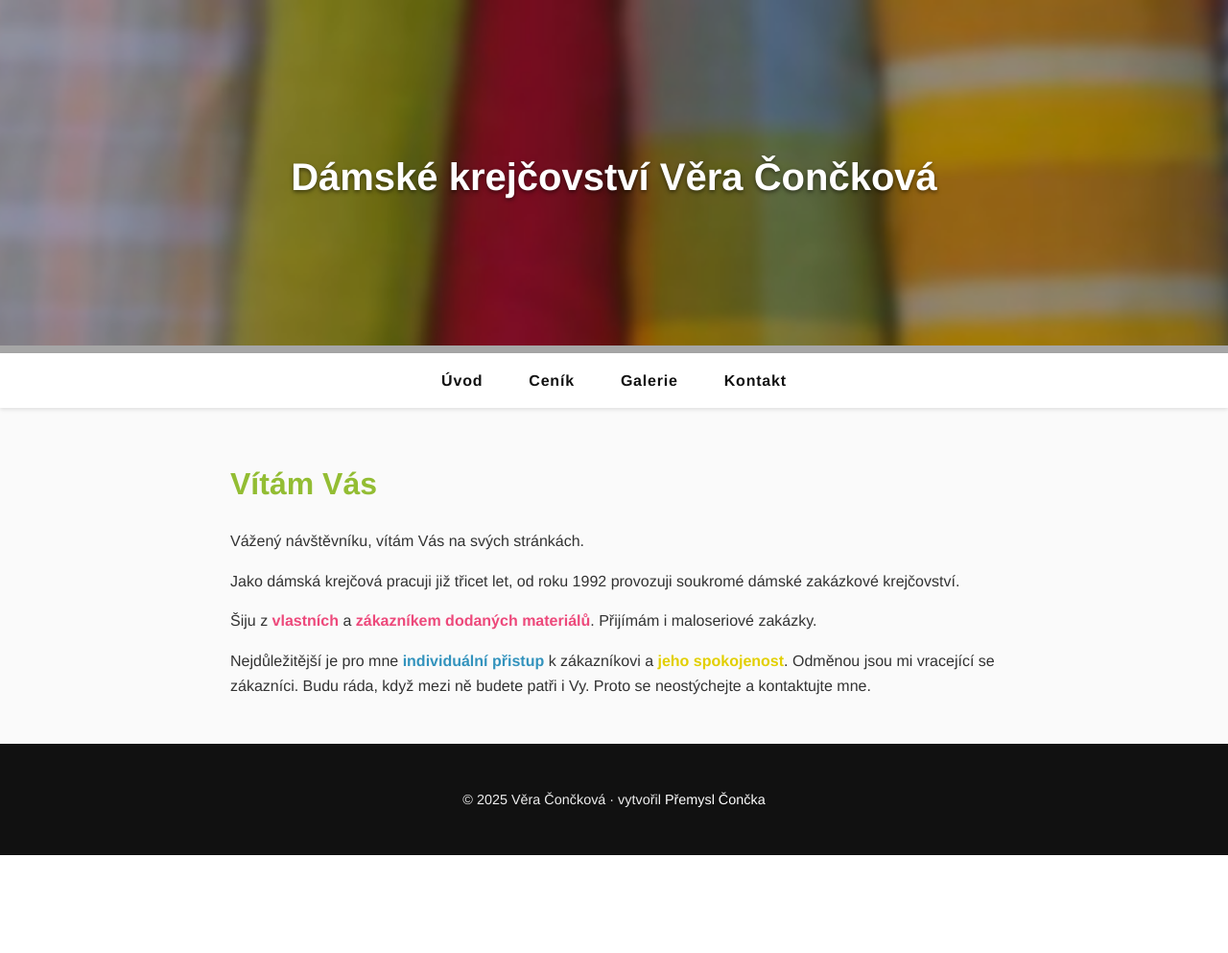
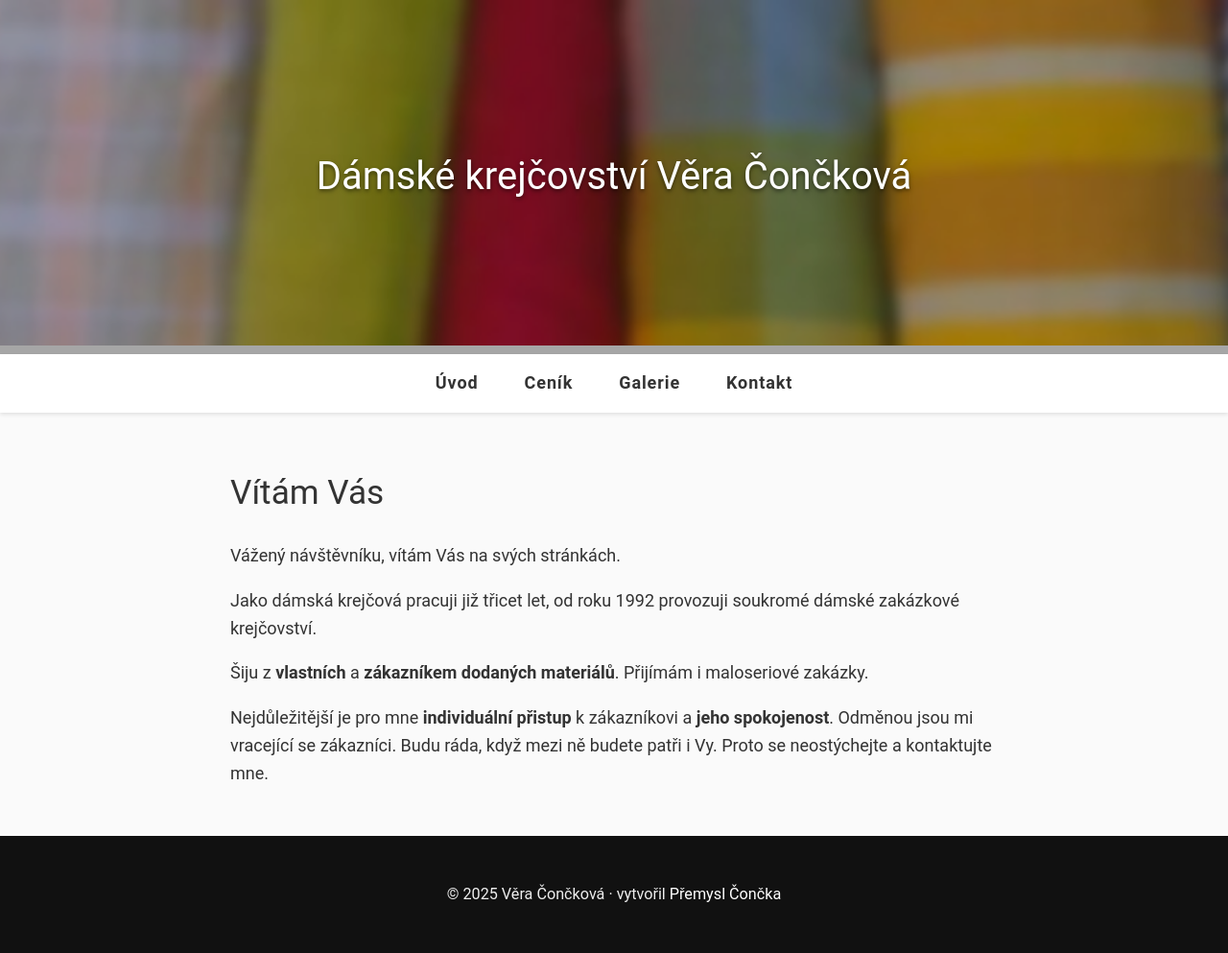
Before and after one commit to premac/conckova.cz, a PHP site: page /index.php in a window 1280 px wide. Shown: the whole page at 96% size. Before the commit the page ends 891 px from the top, so only its background shows below. Run offline with PHP 8.4, Linux system fonts and the light colour scheme.

Commit message:
Unify typography and colors

```diff
--- a/styles.css
+++ b/styles.css
@@ -1,15 +1,25 @@
 body {
-  font-family: "Helvetica Neue", Arial, sans-serif;
+  font-family: "Roboto", Helvetica, Arial, sans-serif;
   margin: 0;
   padding: 0;
   background: #fafafa;
   color: #333;
   line-height: 1.6;
+  font-size: 18px;
 }
+
+h1, h2, h3, h4, h5, h6 {
+  color: #333;
+  font-weight: normal;
+}
+
+h1 { font-size: 2.2rem; }
+h2 { font-size: 1.8rem; }
+h3 { font-size: 1.5rem; }
 
 .modern-header {
   background: #fff;
-  color: #111;
+  color: #333;
 }
 
 .hero-wrapper {
@@ -66,7 +76,7 @@ body {
 .main-nav a {
   display: block;
   padding: 1rem 1.5rem;
-  color: #111;
+  color: #333;
   text-decoration: none;
   font-weight: 600;
   letter-spacing: 0.05em;
@@ -103,7 +113,6 @@ main {
   text-decoration: none;
 }
 
-.ruzova { color: #ed497b; }
-.zluta { color: #e2cf00; }
-.zelena { color: #93bd33; }
-.modra { color: #3393bd; }
+.ruzova, .zluta, .zelena, .modra {
+  color: #333;
+}
```
